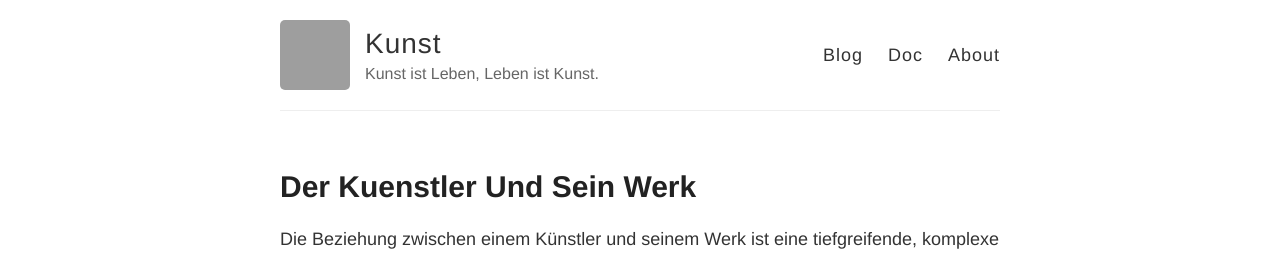
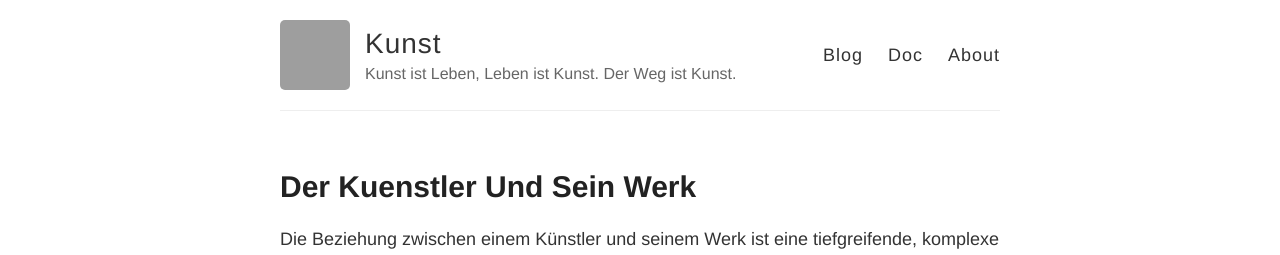
Before and after one commit to S2030c/kunst, a Jekyll site: the page built from index.html, in a window 1280 px wide. Shown: the top 255 px of the page. Built offline with Jekyll 4.4.1, drawn with Linux system fonts in a browser that asks for light colours; grey boxes are pictures that could not be loaded.

Commit message:
Update _config.yml

```diff
--- a/_config.yml
+++ b/_config.yml
@@ -6,7 +6,7 @@
 name: Kunst
 
 # Short bio or description (displayed in the header)
-description: "Kunst ist Leben, Leben ist Kunst."
+description: "Kunst ist Leben, Leben ist Kunst. Der Weg ist Kunst."
 
 # URL of your avatar or profile pic (you could use your GitHub profile pic)
 avatar: https://avatars.githubusercontent.com/u/175114473?v=4
```
